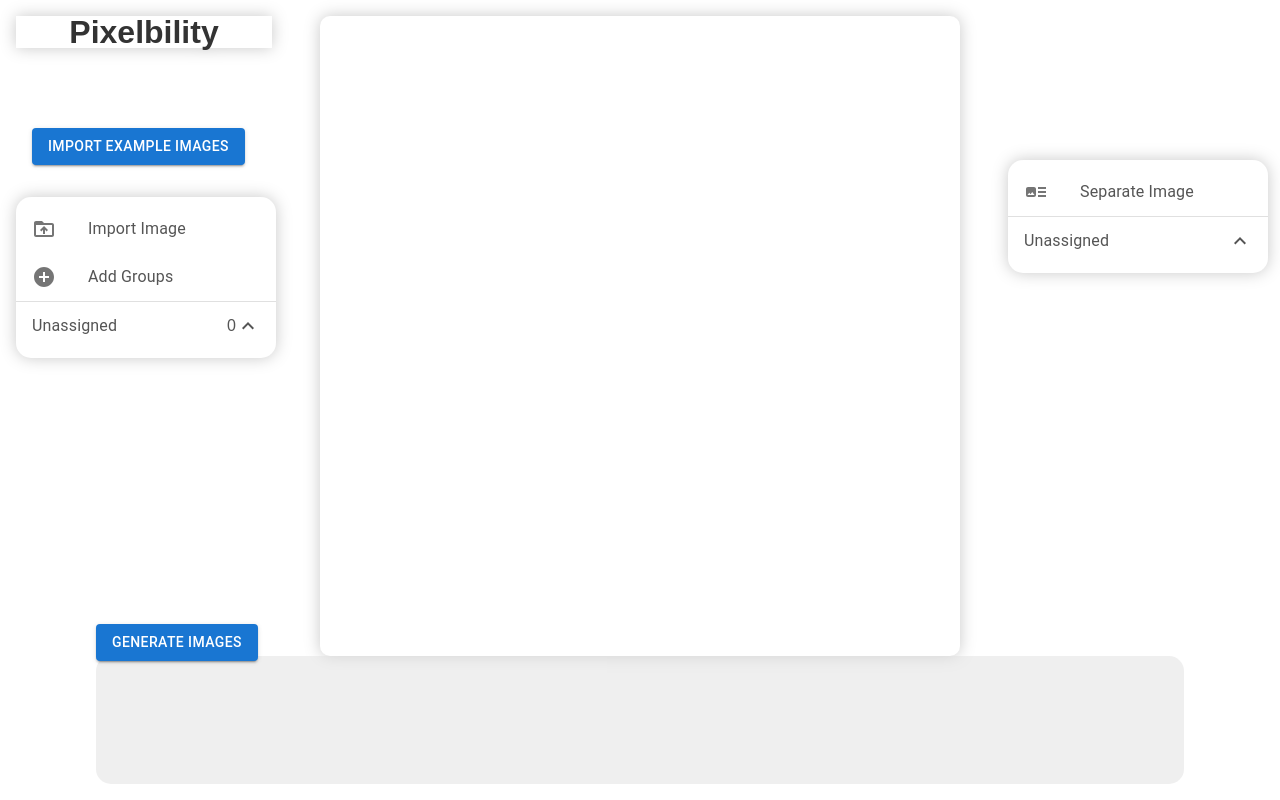
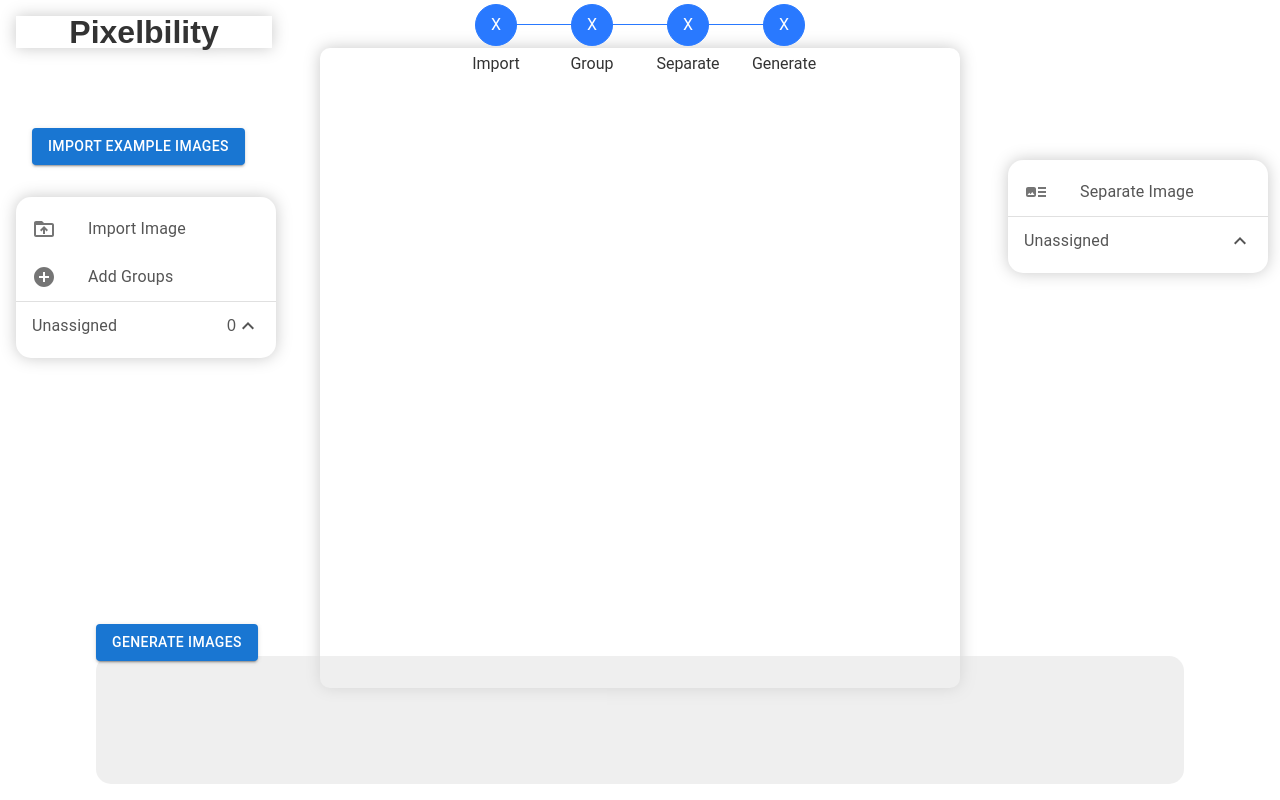
Before and after one commit to kagashi-chris/Pixelbility, a React (Create React App) app: page / in a window 1280 px wide. Built offline with nearby package versions, Linux system fonts and the light colour scheme.

Commit message:
created a progress bar to guide the user

```diff
--- a/public/style.css
+++ b/public/style.css
@@ -112,7 +112,7 @@ form div {
   z-index: -1;
   top: 50%;
   left: 50%;
-  transform: translate(-50%, -60%);
+  transform: translate(-50%, -55%);
   filter: drop-shadow(0 0 0.5rem rgb(200, 200, 200));
 }
 
@@ -145,3 +145,68 @@ form div {
   display: flex;
   overflow-x: auto;
 }
+
+.progress-container {
+  width: 30%;
+  color: #333;
+  background: "white";
+  font-family: "Roboto", sans-serif;
+  position: absolute;
+  top: 0.25rem;
+  left: 50%;
+  transform: translate(-50%, 0);
+}
+
+.progressbar {
+  counter-reset: step;
+  color: "#333";
+}
+
+.progressbar li {
+  position: relative;
+  list-style: none;
+  float: left;
+  width: 25%;
+  text-align: center;
+}
+
+/* Circles */
+.progressbar li:before {
+  content: "X";
+  color: white;
+  width: 40px;
+  height: 40px;
+  border: 1px solid #2979ff;
+  display: block;
+  text-align: center;
+  margin: 0 auto 10px auto;
+  border-radius: 50%;
+  background-color: #2979ff;
+
+  /* Center # in circle */
+  line-height: 39px;
+}
+
+.progressbar li:after {
+  content: "";
+  position: absolute;
+  width: 100%;
+  height: 1px;
+  background: #2979ff;
+  top: 20px; /*half of height Parent (li) */
+  left: -50%;
+  z-index: -1;
+}
+
+.progressbar li:first-child:after {
+  content: none;
+}
+
+.progressbar li.active:before {
+  background: #00e676;
+  content: "✔";
+}
+
+.progressbar li.active + li:after {
+  background: #00e676;
+}
--- a/src/components/Pixelbility.js
+++ b/src/components/Pixelbility.js
@@ -4,6 +4,7 @@ import { ImportImagePanel } from "./ImportImagePanel";
 import { MainCanvas } from "./MainCanvas";
 import { EditImagePanel } from "./EditImagePanel";
 import { GenerateImagePanel } from "./GenerateImagePanel";
+import { ProgressBar } from "./ProgressBar";
 
 export const Pixelbility = () => {
   //this is an array of groups of images. example:background, foreground, etc
@@ -37,12 +38,17 @@ export const Pixelbility = () => {
   };
   return (
     <div>
+      <ProgressBar
+        generatedImages={generatedImages}
+        imageGroups={imageGroups}
+      />
       <MainCanvas
         selectedGroups={selectedGroups}
         imgGroup={imageGroups}
         generatedIdx={selectedGeneratedImagesIdx}
         generatedImages={generatedImages}
       />
+
       <LogoPanel />
 
       <ImportImagePanel
--- /dev/null
+++ b/src/components/ProgressBar.js
@@ -0,0 +1,53 @@
+import React, { useRef, useEffect } from "react";
+
+export const ProgressBar = (props) => {
+  const importRef = useRef();
+  const groupRef = useRef();
+  const separateRef = useRef();
+  const generateRef = useRef();
+
+  useEffect(() => {
+    let hasImage = false;
+    let hasGroup = false;
+    let hasSeparated = false;
+    let hasGenerated = false;
+
+    if (props.generatedImages.length > 1) {
+      hasImage = true;
+      hasGroup = true;
+      hasSeparated = true;
+      hasGenerated = true;
+    } else if (
+      props.imageGroups.length > 1 &&
+      props.imageGroups[1].imgLayers.length > 0
+    ) {
+      hasImage = true;
+      hasGroup = true;
+      hasSeparated = true;
+    }
+    for (let i = 0; i < props.imageGroups.length; i++) {
+      if (i != 0 && props.imageGroups[i].imgs.length > 0) {
+        hasImage = true;
+        hasGroup = true;
+      } else if (props.imageGroups[i].imgs.length > 0) {
+        hasImage = true;
+      }
+    }
+    console.log(props.imageGroups);
+    if (hasImage) importRef.current.className = "active";
+    if (hasGroup) groupRef.current.className = "active";
+    if (hasSeparated) separateRef.current.className = "active";
+    if (hasGenerated) generateRef.current.className = "active";
+  }, [props.generatedImages, props.imageGroups]);
+
+  return (
+    <div className="progress-container">
+      <ul className="progressbar">
+        <li ref={importRef}>Import</li>
+        <li ref={groupRef}>Group</li>
+        <li ref={separateRef}>Separate</li>
+        <li ref={generateRef}>Generate</li>
+      </ul>
+    </div>
+  );
+};
```
